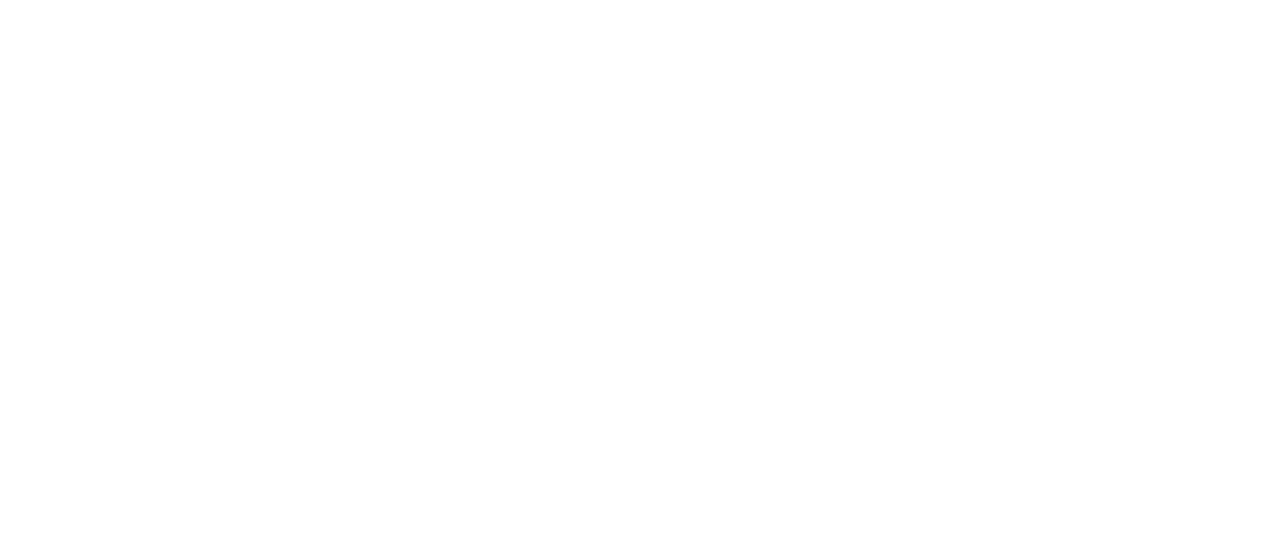
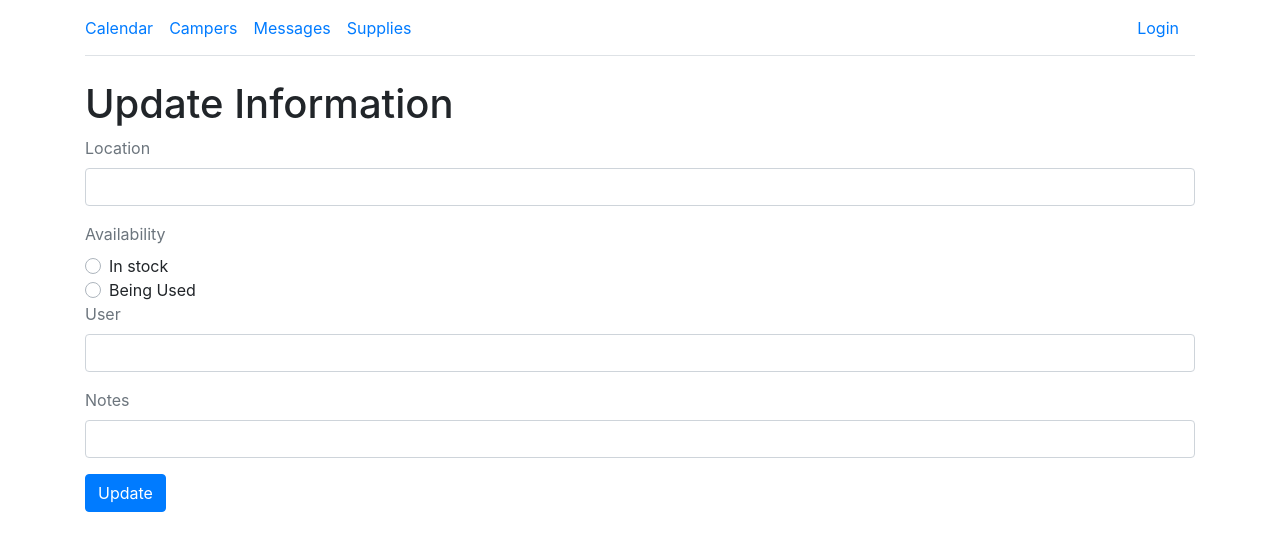
Before and after one commit to justinwilliamsrva/SummerCampApp, a React (Create React App) app in the folder client/: page /equiptment/update/1 in a window 1280 px wide. Shown: the top 550 px of the page. Built offline with nearby package versions, Linux system fonts and the light colour scheme; no server answers.

Commit message:
created update supplies rendering

```diff
--- /dev/null
+++ b/client/src/Components/Supplies/UpdateSupplies.js
@@ -0,0 +1,127 @@
+import React, { useState, useEffect } from "react";
+import axios from "axios";
+import Nav from "../../Nav";
+import { getUser, getToken } from "../../helpers";
+
+export default function UpdatePost(props) {
+    const [state, setState] = useState({
+        item: "",
+        location: "",
+        slug: "",
+        user: "",
+        availability: "",
+        notes: "",
+    });
+
+    const { item, location, slug, user, availability, notes } = state;
+    useEffect(() => {
+        axios
+            .get(`${process.env.REACT_APP_EQUIPT_API}/equiptment/${props.match.params.slug}`)
+            .then((response) => {
+                console.log(response);
+                const { item, location, slug, user, availability, notes } = response.data;
+                setState({ ...state, item, location, slug, user, availability, notes });
+            })
+            .catch((error) => alert("Error loading single post"));
+    }, []);
+    const handleChange = (name) => (event) => {
+        // console.log('name', name, 'event', event.target.value);
+        setState({ ...state, [name]: event.target.value });
+    };
+
+    const handleSubmit = (event) => {
+        event.preventDefault();
+        // console.table({ title, content, user });
+        axios
+            .put(`${process.env.REACT_APP_EQUIPT_API}/equiptment/${slug}`, {
+                item,
+                location,
+                slug,
+                user,
+                availability,
+                notes,
+            })
+            .then((response) => {
+                console.log(response);
+                const { item, location, slug, user, availability, notes } = response.data;
+
+                setState({ ...state, item, location, slug, user, availability, notes });
+                // show sucess alert
+                alert(`Post titled '${item}' is updated`);
+            })
+            .catch((error) => {
+                console.log(error.response);
+                alert("error");
+            });
+    };
+
+    const showUpdateForm = () => (
+        <form onSubmit={handleSubmit}>
+            <div className="form-group">
+                <label className="text-muted">Location</label>
+                <input
+                    onChange={handleChange("location")}
+                    value={location}
+                    type="text"
+                    className="form-control"
+                    required
+                />
+            </div>
+            <label className="text-muted">Availability</label>
+            <div class="custom-control custom-radio">
+                <input
+                    type="radio"
+                    id="customRadio1"
+                    name="customRadio"
+                    class="custom-control-input"
+                />
+                <label class="custom-control-label" for="customRadio1">
+                    In stock
+                </label>
+            </div>
+            <div class="custom-control custom-radio">
+                <input
+                    type="radio"
+                    id="customRadio2"
+                    name="customRadio"
+                    class="custom-control-input"
+                />
+                <label class="custom-control-label" for="customRadio2">
+                    Being Used
+                </label>
+            </div>
+            <div className="form-group">
+                <label className="text-muted">User</label>
+                <input
+                    onChange={handleChange("user")}
+                    value={user}
+                    type="text"
+                    className="form-control"
+                    required
+                />
+            </div>
+            <div className="form-group">
+                <label className="text-muted">Notes</label>
+                <input
+                    onChange={handleChange("notes")}
+                    value={notes}
+                    type="text"
+                    className="form-control"
+                    required
+                />
+            </div>
+            <div>
+                <button className="btn btn-primary">Update</button>
+            </div>
+        </form>
+    );
+
+    return (
+        <div className="container pb-5">
+            <Nav />
+            <br />
+            <h1>Update <span style={{ color: "blue" }}>{item}</span> Information</h1>
+            {showUpdateForm()}
+        </div>
+    );
+}
--- a/client/src/Routes.js
+++ b/client/src/Routes.js
@@ -7,6 +7,7 @@
 import Login from './Login';
 import PrivateRoute from "./PrivateRoute"
 import Supplies from "./Components/Supplies/Supplies"
+import UpdateSupplies from "./Components/Supplies/UpdateSupplies"
 
 
 const Routes = () => {
@@ -18,6 +19,7 @@
                 <PrivateRoute exact path="/create" component={Create} />
                 {/* <Route exact path="/post/:slug" component={SinglePost} /> */}
                 <Route exact path="/equiptment" component={Supplies} />
+                <Route exact path="/equiptment/update/:slug" component={UpdateSupplies} />
                 <PrivateRoute exact path="/post/update/:slug" component={UpdatePost}/>
             </Switch>
         </BrowserRouter>
```
Also changed, not shown: client/src/Components/Messages/SinglePost.js (added, +77 -0 lines), 2 other files (tests, documents, lock files or other folders).
